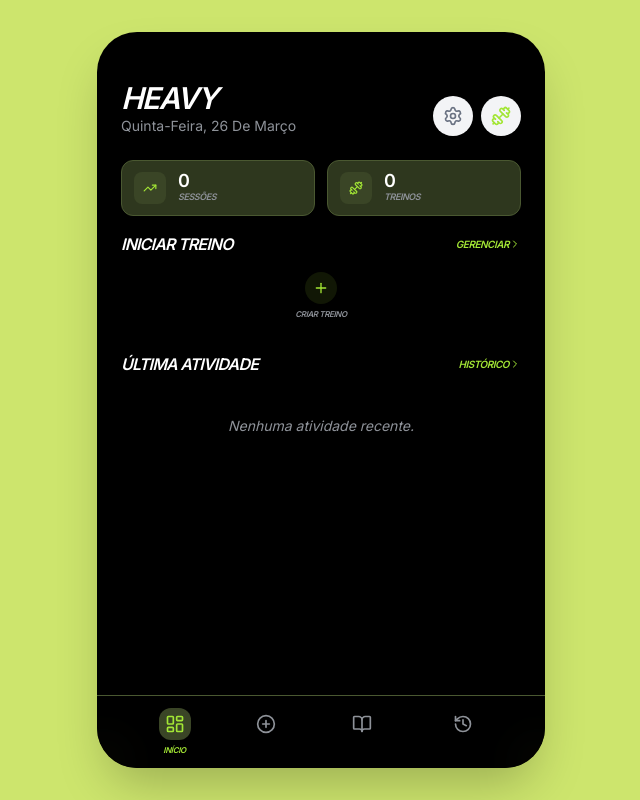
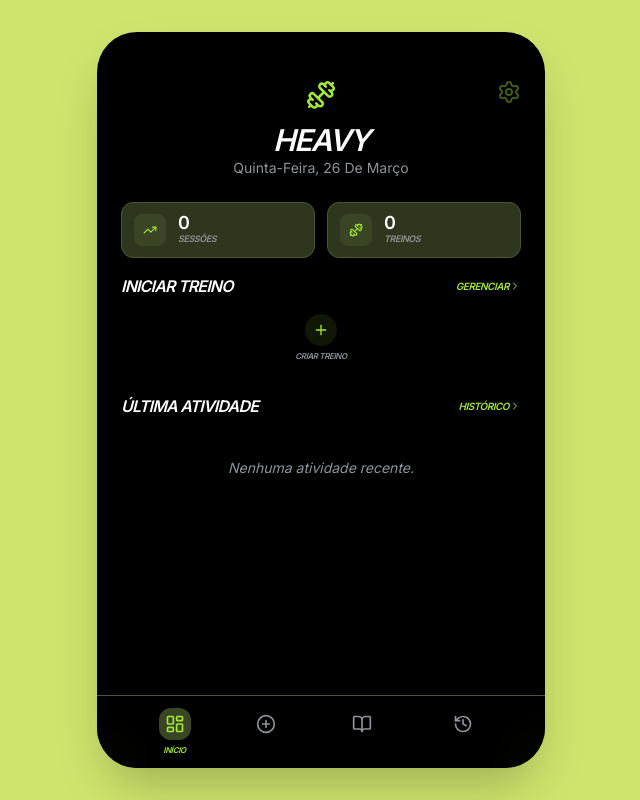
Before and after one commit to allanchaudar-alt/HEAVY, a React (Vite) app: page / in a window 1280 px wide. Shown: the whole page, without its empty margins (319-959 px from the left). Built offline with nearby package versions, Linux system fonts and the light colour scheme.

Commit message:
feat: Refactor app layout for better structure
Adjusts the main app container to use flex column layout and repositions header elements. This enhances the overall structure and allows for more dynamic header sizing in future updates.

```diff
--- a/src/App.tsx
+++ b/src/App.tsx
@@ -306,24 +306,23 @@ export default function App() {
   };
 
   return (
-    <div className="min-h-[calc(100vh-2rem)] sm:min-h-[calc(100vh-4rem)] max-w-md mx-auto relative pb-24 bg-background shadow-2xl rounded-[32px] sm:rounded-[40px] overflow-hidden">
+    <div className="h-[calc(100vh-2rem)] sm:h-[calc(100vh-4rem)] max-w-md mx-auto relative bg-background shadow-2xl rounded-[32px] sm:rounded-[40px] overflow-hidden flex flex-col">
       {/* Header */}
-      <header className="px-6 pt-12 pb-6 flex justify-between items-end">
-        <div>
-          <h1 className="text-3xl font-black tracking-tighter italic">HEAVY</h1>
-          <p className="text-muted text-sm capitalize">
-            {new Date().toLocaleDateString('pt-BR', { weekday: 'long', day: 'numeric', month: 'long' })}
-          </p>
-        </div>
-        <div className="flex gap-2">
-          <button
-            onClick={() => setIsSettingsOpen(true)}
-            className="w-10 h-10 rounded-full bg-gray-100 flex items-center justify-center hover:bg-gray-200 transition-colors"
-          >
-            <Settings size={20} className="text-gray-500" />
-          </button>
-          <div className="w-10 h-10 rounded-full bg-gray-100 flex items-center justify-center">
-            <Dumbbell size={20} className="text-accent" />
+      <header className="px-6 pt-12 pb-6 flex flex-col items-center relative flex-shrink-0">
+        <button
+          onClick={() => setIsSettingsOpen(true)}
+          className="absolute right-6 top-12 transition-all active:scale-90 opacity-40 hover:opacity-100"
+        >
+          <Settings size={24} className="text-accent" />
+        </button>
+
+        <div className="flex flex-col items-center gap-3">
+          <Dumbbell size={30} className="text-accent" />
+          <div className="text-center">
+            <h1 className="text-3xl font-black tracking-tighter italic">HEAVY</h1>
+            <p className="text-muted text-sm capitalize">
+              {new Date().toLocaleDateString('pt-BR', { weekday: 'long', day: 'numeric', month: 'long' })}
+            </p>
           </div>
         </div>
       </header>
@@ -398,7 +397,7 @@ export default function App() {
       </AnimatePresence>
 
       {/* Main Content */}
-      <main className="px-6">
+      <main className="flex-1 overflow-y-auto px-6 pb-24">
         <AnimatePresence mode="wait">
           {activeTab === 'dashboard' && (
             <Dashboard
```
